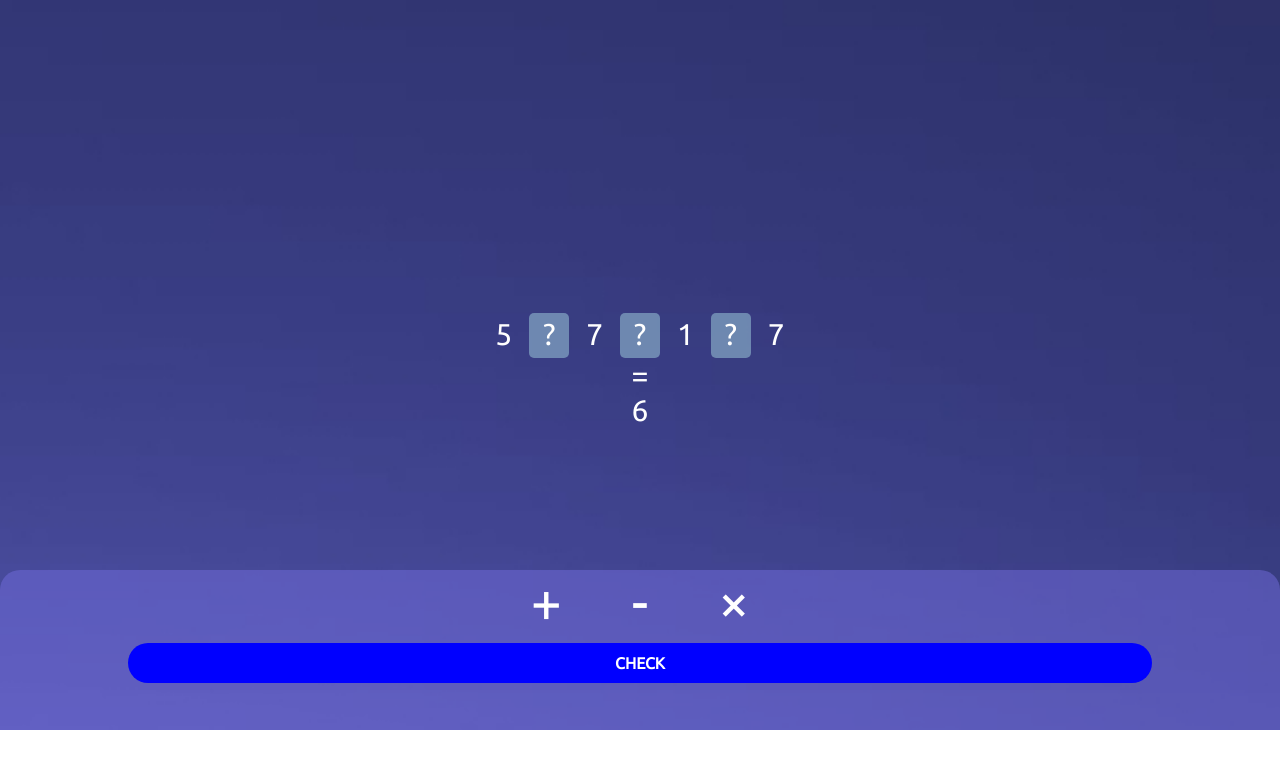
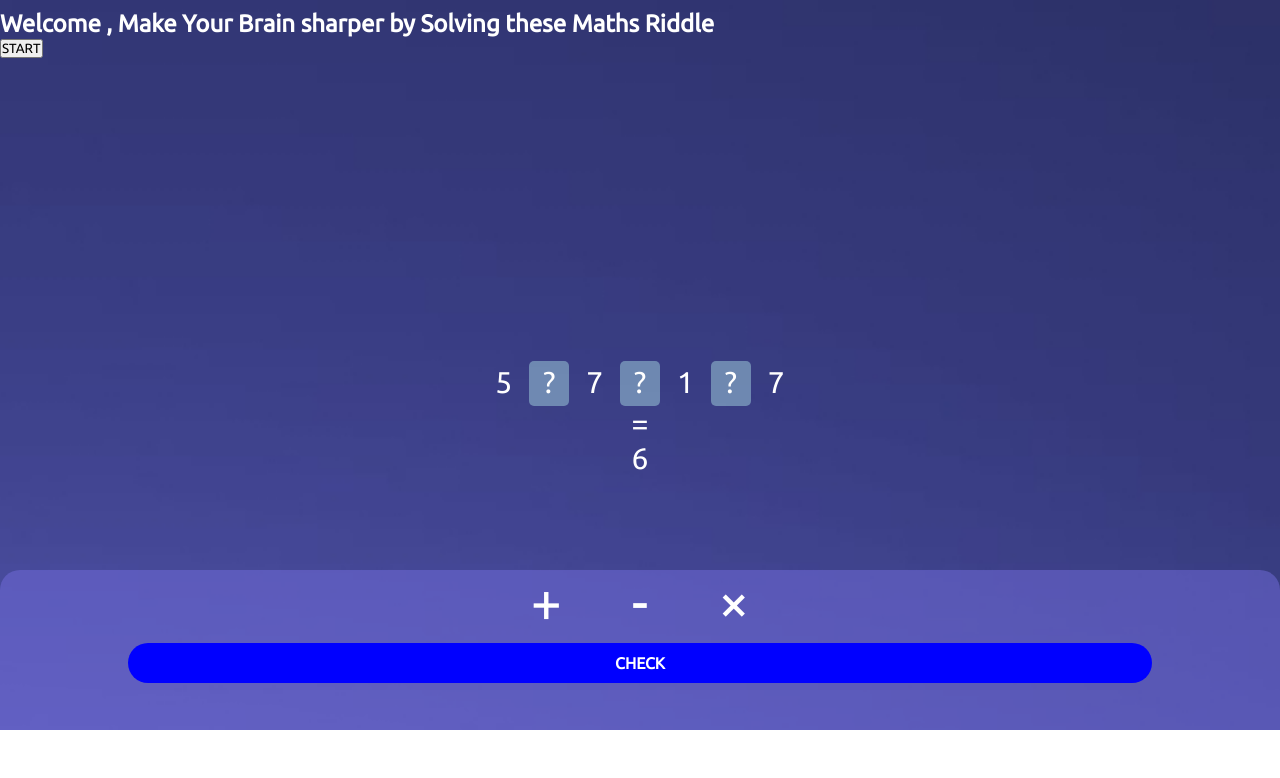
Before and after one commit to Hritik-01/Projects, a plain HTML site: page Websites/Maths is fun/index.html in a window 1280 px wide. Shown: the part 70-848 px from the top of the page. Before the commit the page ends 800 px from the top, so only its background shows below. Drawn offline with Linux system fonts and the light colour scheme.

Commit message:
update Websites/Maths is fun/index.html

```diff
--- a/Websites/Maths is fun/index.html
+++ b/Websites/Maths is fun/index.html
@@ -15,7 +15,12 @@
     <div class="header-div">
       <h1 class="header">Maths is fun</h1>
     </div>
-
+     <div class="intro" id="introdiv">
+       <div>
+         <h2> Welcome , Make Your Brain sharper by Solving these Maths Riddle</h2>
+       </div>
+       <button id="startGame">START</button>
+     </div>
     <div class="main">
 
       <div class="spawn">
@@ -41,7 +46,7 @@
         </div>
       </div>
     </div>
-    <div ></div>
+
   </div>
 
 </body>
```
